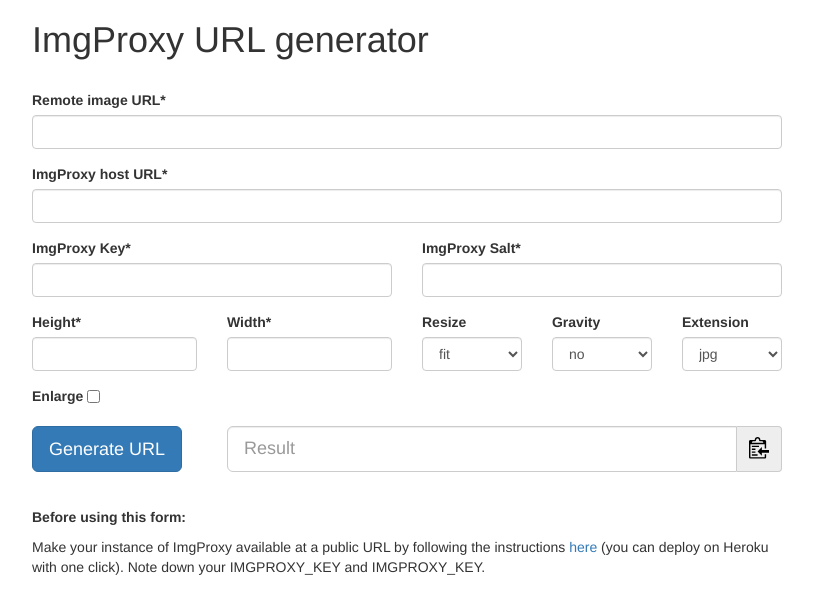
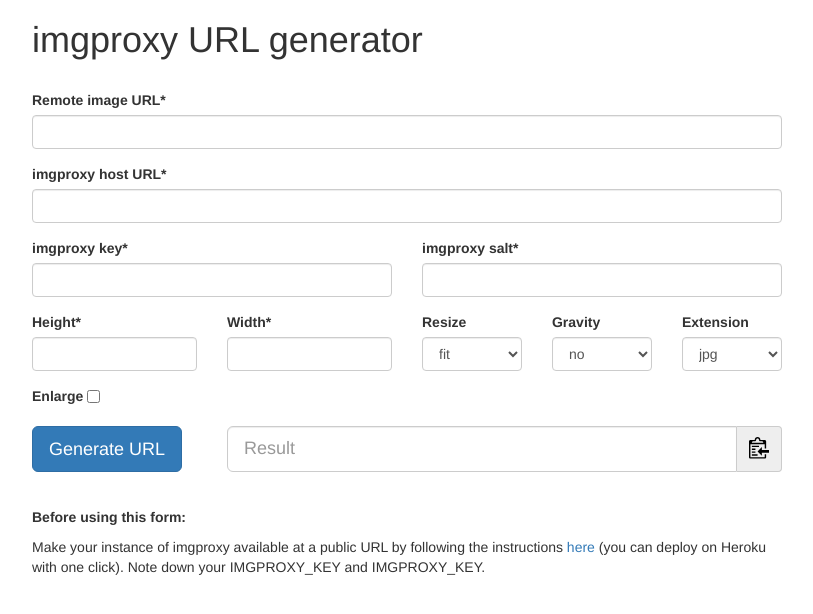
Before and after one commit to progapandist/imgproxy-form, a plain HTML site: page index.html in a window 1280 px wide. Shown: the whole page, without its empty margins (233-1046 px from the left). Drawn offline with nearby package versions, Linux system fonts and the light colour scheme.

Commit message:
imgproxy lowercase

```diff
--- a/index.html
+++ b/index.html
@@ -4,7 +4,7 @@
   <meta charset="utf-8">
   <meta http-equiv="X-UA-Compatible" content="IE=edge">
   <meta name="viewport" content="width=device-width, initial-scale=1">
-  <title>ImgProxy URL generator</title>
+  <title>imgproxy URL generator</title>
 
   <!-- Bootstrap -->
   <link rel="stylesheet" href="https://maxcdn.bootstrapcdn.com/bootstrap/3.3.7/css/bootstrap.min.css">
@@ -21,7 +21,7 @@
     <div class="row">
       <div class="col-md-8 col-md-offset-2" id="form-block">
 
-        <h1>ImgProxy URL generator</h1>
+        <h1>imgproxy URL generator</h1>
 
         <form action="#" class="form">
           <div class="form-group">
@@ -30,20 +30,20 @@
           </div>
 
           <div class="form-group">
-            <label for="proxy_url">ImgProxy host URL*</label>
+            <label for="proxy_url">imgproxy host URL*</label>
             <input type="text" id="proxy_url" class="form-control">
           </div>
 
           <div class="row">
             <div class="col-md-6">
               <div class="form-group">
-                <label for="key">ImgProxy Key*</label>
+                <label for="key">imgproxy key*</label>
                 <input type="text" id="key" class="form-control">
               </div>
             </div>
             <div class="col-md-6">
               <div class="form-group">
-                <label for="salt">ImgProxy Salt*</label>
+                <label for="salt">imgproxy salt*</label>
                 <input type="text" id="salt" class="form-control">
               </div>
             </div>
@@ -131,7 +131,7 @@
         <div id="info">
           <p><strong>Before using this form:</strong></p>
           <p>
-            Make your instance of ImgProxy available at a public URL
+            Make your instance of imgproxy available at a public URL
             by following the instructions
             <a href="https://github.com/DarthSim/imgproxy">here</a>
             (you can deploy on Heroku with one click).
```
